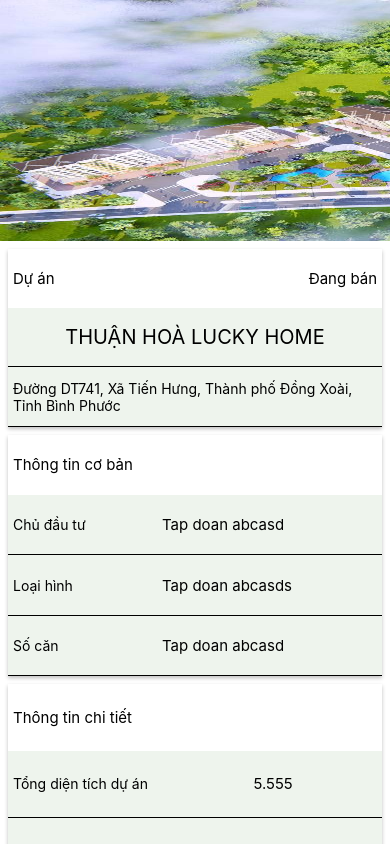
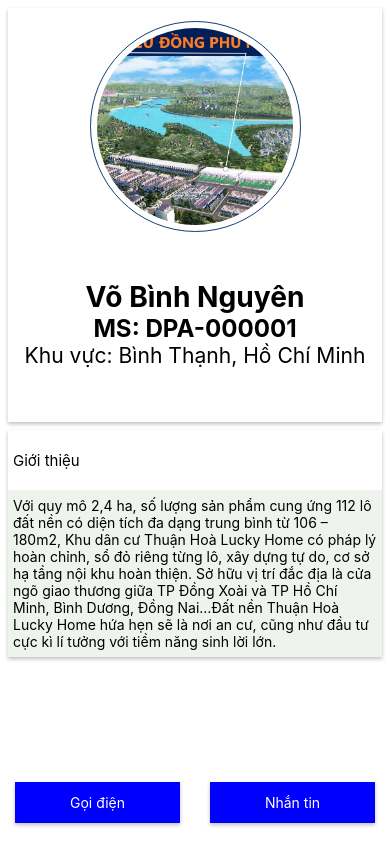
Before and after one commit to PhuocLocNguyen/DaiPhucAn, a React Native app: screen / in a window 390 px wide. Built offline with nearby package versions, Linux system fonts and the light colour scheme.

Commit message:
InfoCounselors

```diff
--- a/App.js
+++ b/App.js
@@ -5,12 +5,13 @@ import ProjectDetail from './src/screen/ProjectDetail';
 import CardProjectDetail from './src/component/cardcomponent/CardProjectDetail';
 import CardLocation from './src/component/cardcomponent/CardLocation';
 import Test from './src/component/cardcomponent/Test';
+import InfoCounselors from './src/screen/InfoCounselors';
 export default class App extends Component {
   render() {
     return (
       <View style={styles.container}>
         {/* <Home /> */}
-        <ProjectDetail />
+        <InfoCounselors />
       </View>
     );
   }
--- a/src/component/cardcomponent/CardDescription.js
+++ b/src/component/cardcomponent/CardDescription.js
@@ -7,7 +7,7 @@ export default class CardDescription extends Component {
     return (
       <View style={styles.container}>
         <View style={styles.titleInformation}>
-          <Text style={styles.textInformation}>Mô tả</Text>
+          <Text style={styles.textInformation}>{this.props.title}</Text>
         </View>
         <View style={styles.groupInformation}>
           <Text style={styles.textDescription}>
--- /dev/null
+++ b/src/screen/InfoCounselors.js
@@ -0,0 +1,139 @@
+import React, {Component} from 'react';
+import {Text, View, StyleSheet, Image} from 'react-native';
+import {height} from '../component/Dimensions';
+import CardDescription from '../component/cardcomponent/CardDescription';
+
+export default class InfoCounselors extends Component {
+  render() {
+    return (
+      <View style={styles.container}>
+        <View style={styles.containerInfo}>
+          <View style={styles.groupImageInfo}>
+            <View style={styles.containerImageCounselor}>
+              <Image
+                source={require('../../assets/images/dongphu.jpg')}
+                style={styles.imgCounselor}
+              />
+            </View>
+          </View>
+
+          <View style={styles.groupTextInfo}>
+            <Text style={styles.textName}>Võ Bình Nguyên</Text>
+            <Text style={styles.textMS}>MS: DPA-000001</Text>
+            <Text style={styles.textKV}>Khu vực: Bình Thạnh, Hồ Chí Minh</Text>
+          </View>
+        </View>
+        <View style={styles.containerIntroduce}>
+          <CardDescription title="Giới thiệu" />
+        </View>
+        <View style={styles.containerContact}>
+          <View style={styles.containerCall}>
+            <Text style={styles.textCall}>Gọi điện</Text>
+          </View>
+          <View style={styles.containerMessage}>
+            <Text style={styles.textMessage}>Nhắn tin</Text>
+          </View>
+        </View>
+      </View>
+    );
+  }
+}
+const styles = StyleSheet.create({
+  container: {
+    flex: 1,
+  },
+  containerInfo: {
+    flex: 5,
+    margin: 8,
+    backgroundColor: 'white',
+    shadowColor: '#000',
+    shadowOffset: {
+      width: 0,
+      height: 2,
+    },
+    shadowOpacity: 0.25,
+    shadowRadius: 3.84,
+    elevation: 5,
+  },
+  groupImageInfo: {
+    flex: 1,
+    justifyContent: 'center',
+    alignItems: 'center',
+    marginTop: 20,
+  },
+  containerImageCounselor: {
+    height: height / 4,
+    width: height / 4,
+    borderRadius: height / 3,
+    justifyContent: 'center',
+    alignItems: 'center',
+    borderWidth: 1,
+    borderColor: '#134074',
+  },
+  imgCounselor: {
+    width: height / 4.3,
+    height: height / 4.3,
+    borderRadius: height / 4,
+  },
+  groupTextInfo: {
+    justifyContent: 'center',
+    alignItems: 'center',
+    flex: 1,
+  },
+  textName: {
+    fontSize: height / 30,
+    fontWeight: 'bold',
+  },
+  textMS: {
+    fontSize: height / 35,
+    fontWeight: 'bold',
+  },
+  textKV: {
+    fontSize: height / 40,
+  },
+  containerIntroduce: {
+    flex: 4,
+  },
+  containerContact: {
+    flex: 1,
+    flexDirection: 'row',
+  },
+  containerCall: {
+    flex: 1,
+    justifyContent: 'center',
+    alignItems: 'center',
+  },
+  containerMessage: {
+    flex: 1,
+    justifyContent: 'center',
+    alignItems: 'center',
+  },
+  textCall: {
+    paddingVertical: 12,
+    paddingHorizontal: 55,
+    backgroundColor: 'blue',
+    color: 'white',
+    shadowColor: '#000',
+    shadowOffset: {
+      width: 0,
+      height: 2,
+    },
+    shadowOpacity: 0.25,
+    shadowRadius: 3.84,
+    elevation: 5,
+  },
+  textMessage: {
+    paddingVertical: 12,
+    paddingHorizontal: 55,
+    backgroundColor: 'blue',
+    color: 'white',
+    shadowColor: '#000',
+    shadowOffset: {
+      width: 0,
+      height: 2,
+    },
+    shadowOpacity: 0.25,
+    shadowRadius: 3.84,
+    elevation: 5,
+  },
+});
--- a/src/screen/ProjectDetail.js
+++ b/src/screen/ProjectDetail.js
@@ -15,7 +15,7 @@ export default class ProjectDetail extends Component {
           <CardNameProject />
           <CardProjectbasicInformation />
           <CardProjectDetail />
-          <CardDescription />
+          <CardDescription title="Mô tả" />
           <CardLocation />
         </ScrollView>
       </View>
```
